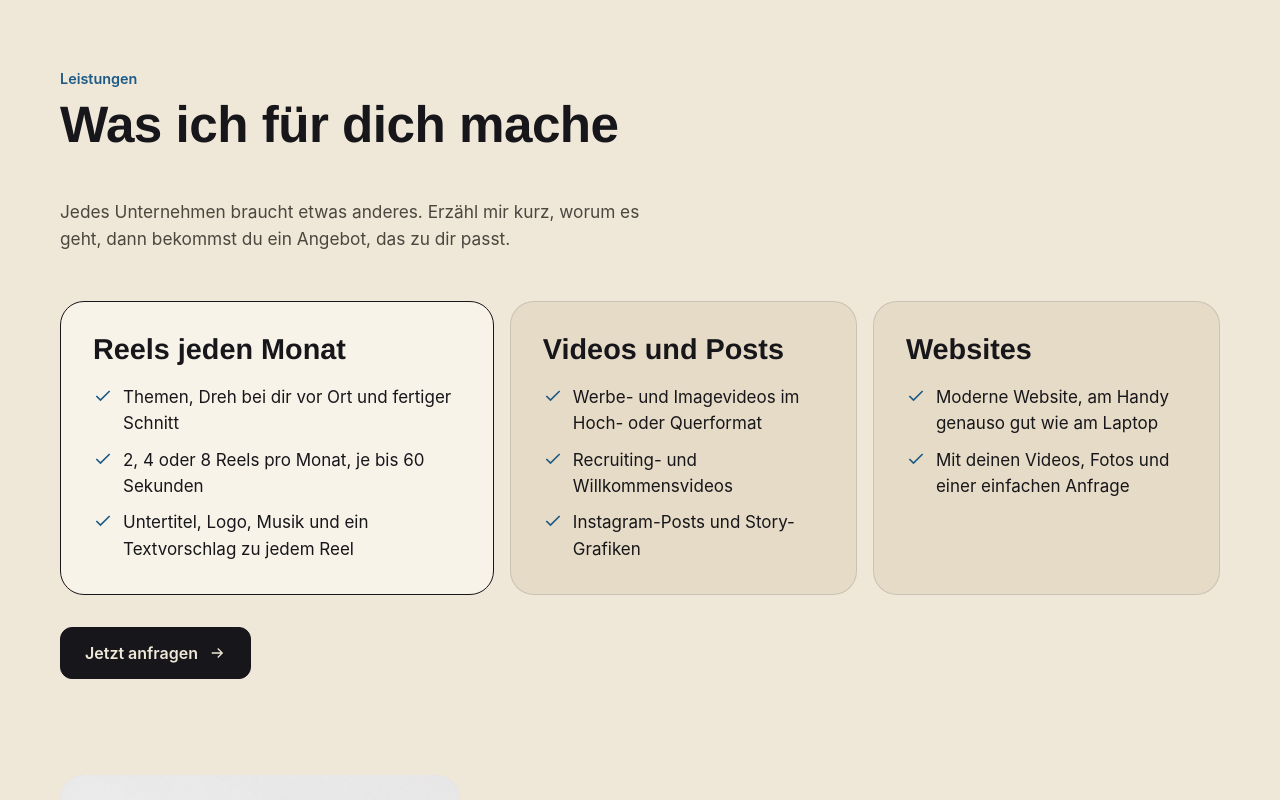
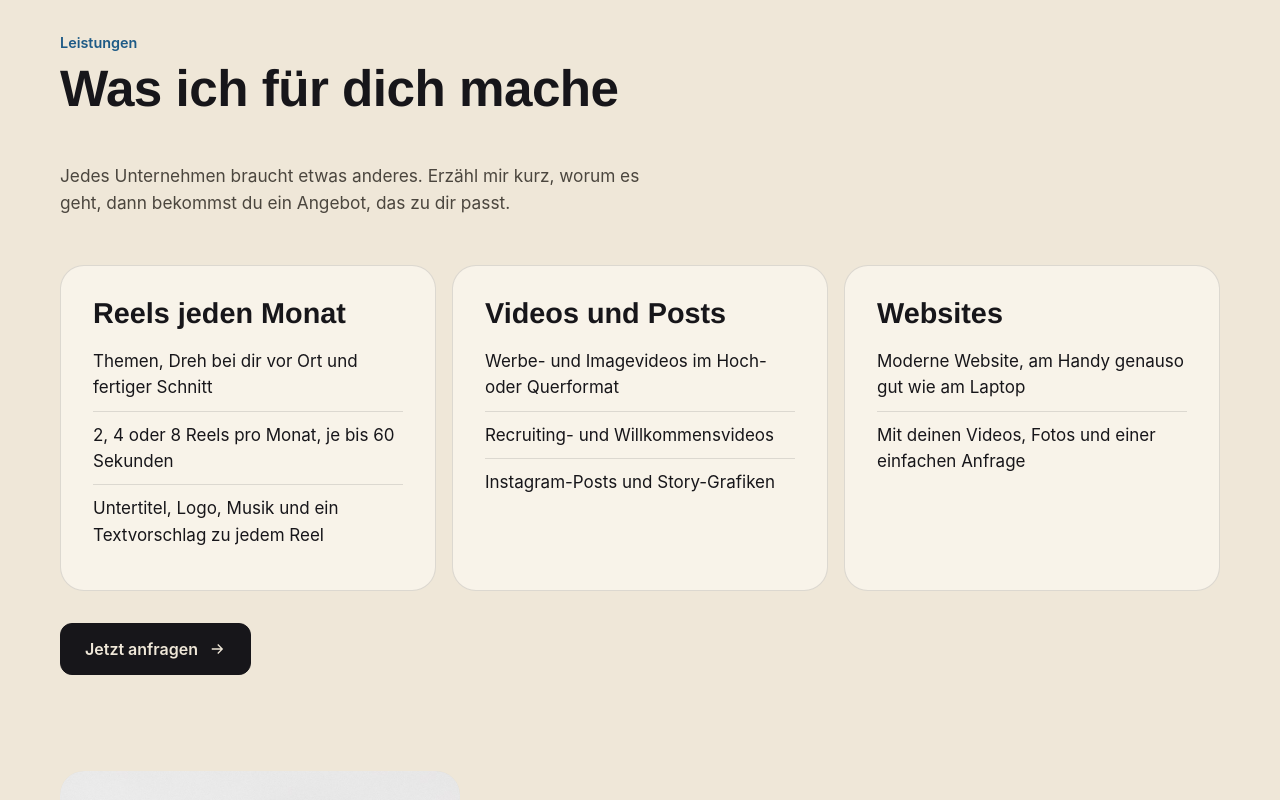
Before and after one commit to Termed30/werbeagentur, a plain HTML site: page index.html in a window 1280 px wide. Shown: the part 2000-2800 px from the top of the page. Drawn offline with Linux system fonts and the light colour scheme.

Commit message:
Schlichter: Balken, Handy-Rahmen, Häkchen und feste Leiste entfernt
Co-Authored-By: Claude Opus 5.5 <noreply@anthropic.com>

```diff
--- a/index.html
+++ b/index.html
@@ -82,8 +82,8 @@ h1 .hl::after{content:"";position:absolute;left:-.04em;right:-.04em;bottom:.08em
 .phone-cap{margin:0;font-size:.86rem;color:var(--muted);text-align:center;max-width:320px}
 .phone-cap b{color:var(--ink);font-weight:600}
 .side-stack{display:flex;flex-direction:column;gap:16px;flex:none}
-.phone{position:relative;width:min(320px,74vw);border-radius:40px;flex:none;background:#0d0d0f;padding:10px;box-shadow:0 30px 60px -20px rgba(23,22,26,.45),0 0 0 1px rgba(23,22,26,.08)}
-.phone .screen{position:relative;width:100%;aspect-ratio:9/16;border-radius:31px;overflow:hidden;background:#000}
+.phone{position:relative;width:min(320px,74vw);border-radius:20px;flex:none;overflow:hidden;}
+.phone .screen{position:relative;width:100%;aspect-ratio:9/16;border-radius:20px;overflow:hidden;background:#000}
 .phone video{width:100%;height:100%;object-fit:cover}
 
 .phone .hud{position:absolute;inset:auto 14px 16px 14px;display:flex;justify-content:space-between;align-items:flex-end;gap:8px;z-index:2;color:#fff}
@@ -173,18 +173,17 @@ h2{font:600 clamp(2rem,4.2vw,3.2rem)/1.02 var(--display);letter-spacing:-.01em;m
 @media (max-width:560px){.steps{grid-template-columns:1fr}}
 
 /* Leistungen und Preis */
-.offers{display:grid;grid-template-columns:1.25fr 1fr 1fr;gap:16px}
-@media (max-width:1100px){.offers{grid-template-columns:1fr 1fr}.offer.main{grid-column:1/-1}}
-.offer{border-radius:var(--r-lg);padding:32px;display:flex;flex-direction:column;gap:20px}
+.offers{display:grid;grid-template-columns:repeat(3,1fr);gap:16px}
+.offer{background:var(--card);border:1px solid var(--line);border-radius:var(--r-lg);padding:32px;display:flex;flex-direction:column;gap:20px}
 .offer.main{background:var(--card);border:1.5px solid var(--ink)}
-.offer.alt{background:var(--paper-2);border:1px solid var(--line)}
 .offer h3{font:600 1.8rem/1.05 var(--display);margin:0}
 .offer .price{display:flex;align-items:baseline;gap:4px 10px;flex-wrap:wrap}
 .offer .price b{white-space:nowrap}
 .offer .price b{font:600 3.2rem/1 var(--display);font-variant-numeric:tabular-nums}
 .offer .price span{color:var(--muted)}
-.offer ul{list-style:none;margin:0;padding:0;display:grid;gap:10px}
-.offer li{display:flex;gap:10px;align-items:flex-start}
+.offer ul{list-style:none;margin:0;padding:0}
+.offer li{padding:10px 0;border-top:1px solid var(--line)}
+.offer li:first-child{border-top:0;padding-top:0}
 .offer li svg{flex:none;width:20px;height:20px;stroke:var(--blue-ink);fill:none;stroke-width:2;margin-top:2px}
 .pkgs{display:grid;grid-template-columns:repeat(3,1fr);gap:8px}
 .pkgs div{border:1px solid var(--line-2);border-radius:12px;padding:12px;text-align:center}
@@ -271,7 +270,7 @@ h2{font:600 clamp(2rem,4.2vw,3.2rem)/1.02 var(--display);letter-spacing:-.01em;m
 .builder .small{font-size:.8rem;color:var(--muted);margin:0;text-align:center}
 @media (max-width:900px){.close{grid-template-columns:1fr;padding:32px 20px}}
 
-footer{padding:40px 0 calc(110px + env(safe-area-inset-bottom));font-size:.86rem;color:var(--muted);display:flex;justify-content:space-between;gap:16px;flex-wrap:wrap}
+footer{padding:40px 0 calc(40px + env(safe-area-inset-bottom));font-size:.86rem;color:var(--muted);display:flex;justify-content:space-between;gap:16px;flex-wrap:wrap}
 footer a{color:var(--ink-2);display:inline-block;padding:12px 4px}
 
 /* Mobile Abschluss-Leiste */
@@ -322,13 +321,12 @@ footer a{color:var(--ink-2);display:inline-block;padding:12px 4px}
 <main class="wrap" id="top">
   <div class="hero">
     <div class="reveal">
-            <h1>Jeden Monat <span class="hl">fertige Reels</span> für dein Unternehmen</h1>
+            <h1>Jeden Monat fertige Reels für dein Unternehmen</h1>
       <p class="lead">Ich komme zu dir, drehe in kurzer Zeit genug Material für mehrere Videos und liefere sie fertig geschnitten, mit Untertiteln, Logo und Musik.</p>
       <div class="cta">
         <a class="btn btn-main" href="#anfrage">Jetzt anfragen<svg><use href="#i-arrow"/></svg></a>
         <a class="btn btn-ghost" href="#arbeiten">Arbeiten ansehen<svg><use href="#i-arrow"/></svg></a>
       </div>
-      <div class="proof"><b>4 Videos</b><span>aus einem Dreh von nicht einmal einer Stunde, für Capex Green in Villach</span></div>
     </div>
     <div class="stage reveal">
             <div class="phone-wrap"><div class="phone">
@@ -337,7 +335,7 @@ footer a{color:var(--ink-2);display:inline-block;padding:12px 4px}
           <button class="sound" id="soundBtn" aria-label="Ton einschalten"><svg><use href="#i-mute"/></svg></button>
         </div>
       </div>
-      <p class="phone-cap"><b>Capex Green</b> · Biomassekraftwerk Villach · Ton an mit dem Lautsprecher</p></div>
+      <p class="phone-cap">Werbevideo für Capex Green, Villach</p></div>
 
     </div>
   </div>
@@ -380,27 +378,27 @@ footer a{color:var(--ink-2);display:inline-block;padding:12px 4px}
       <p class="intro">Jedes Unternehmen braucht etwas anderes. Erzähl mir kurz, worum es geht, dann bekommst du ein Angebot, das zu dir passt.</p>
     </div>
     <div class="offers reveal">
-      <div class="offer main">
+      <div class="offer">
         <h3>Reels jeden Monat</h3>
         <ul>
-          <li><svg><use href="#i-check"/></svg>Themen, Dreh bei dir vor Ort und fertiger Schnitt</li>
-          <li><svg><use href="#i-check"/></svg>2, 4 oder 8 Reels pro Monat, je bis 60 Sekunden</li>
-          <li><svg><use href="#i-check"/></svg>Untertitel, Logo, Musik und ein Textvorschlag zu jedem Reel</li>
+          <li>Themen, Dreh bei dir vor Ort und fertiger Schnitt</li>
+          <li>2, 4 oder 8 Reels pro Monat, je bis 60 Sekunden</li>
+          <li>Untertitel, Logo, Musik und ein Textvorschlag zu jedem Reel</li>
         </ul>
       </div>
-      <div class="offer alt">
+      <div class="offer">
         <h3>Videos und Posts</h3>
         <ul>
-          <li><svg><use href="#i-check"/></svg>Werbe- und Imagevideos im Hoch- oder Querformat</li>
-          <li><svg><use href="#i-check"/></svg>Recruiting- und Willkommensvideos</li>
-          <li><svg><use href="#i-check"/></svg>Instagram-Posts und Story-Grafiken</li>
+          <li>Werbe- und Imagevideos im Hoch- oder Querformat</li>
+          <li>Recruiting- und Willkommensvideos</li>
+          <li>Instagram-Posts und Story-Grafiken</li>
         </ul>
       </div>
-      <div class="offer alt">
+      <div class="offer">
         <h3>Websites</h3>
         <ul>
-          <li><svg><use href="#i-check"/></svg>Moderne Website, am Handy genauso gut wie am Laptop</li>
-          <li><svg><use href="#i-check"/></svg>Mit deinen Videos, Fotos und einer einfachen Anfrage</li>
+          <li>Moderne Website, am Handy genauso gut wie am Laptop</li>
+          <li>Mit deinen Videos, Fotos und einer einfachen Anfrage</li>
         </ul>
       </div>
     </div>
@@ -462,7 +460,6 @@ footer a{color:var(--ink-2);display:inline-block;padding:12px 4px}
   <span><a href="impressum.html">Impressum</a> · <a href="datenschutz.html">Datenschutz</a></span>
 </footer>
 
-<div class="dock" id="dock"><span><b>Reels und Videos</b>für dein Unternehmen</span><a class="btn btn-blue" href="#anfrage">Jetzt anfragen</a></div>
 
 <script>
 const WA = "https://wa.me/436641334560?text=";
@@ -533,10 +530,7 @@ update();
 /* Einblenden und Leiste */
 const io = new IntersectionObserver(es=>es.forEach(e=>{ if(e.isIntersecting){ e.target.classList.add("in"); io.unobserve(e.target);} }),{threshold:.1});
 document.querySelectorAll(".reveal").forEach(el=>io.observe(el));
-const seen = new Set(), dock = $("dock");
-const upd = ()=>dock.classList.toggle("show", seen.size === 0 && scrollY > 400);
-[document.querySelector(".hero"), $("anfrage")].forEach(el=>new IntersectionObserver(([e])=>{ e.isIntersecting ? seen.add(el) : seen.delete(el); upd(); }).observe(el));
-addEventListener("scroll", upd, {passive:true});
+
 </script>
 </body>
 </html>
```
